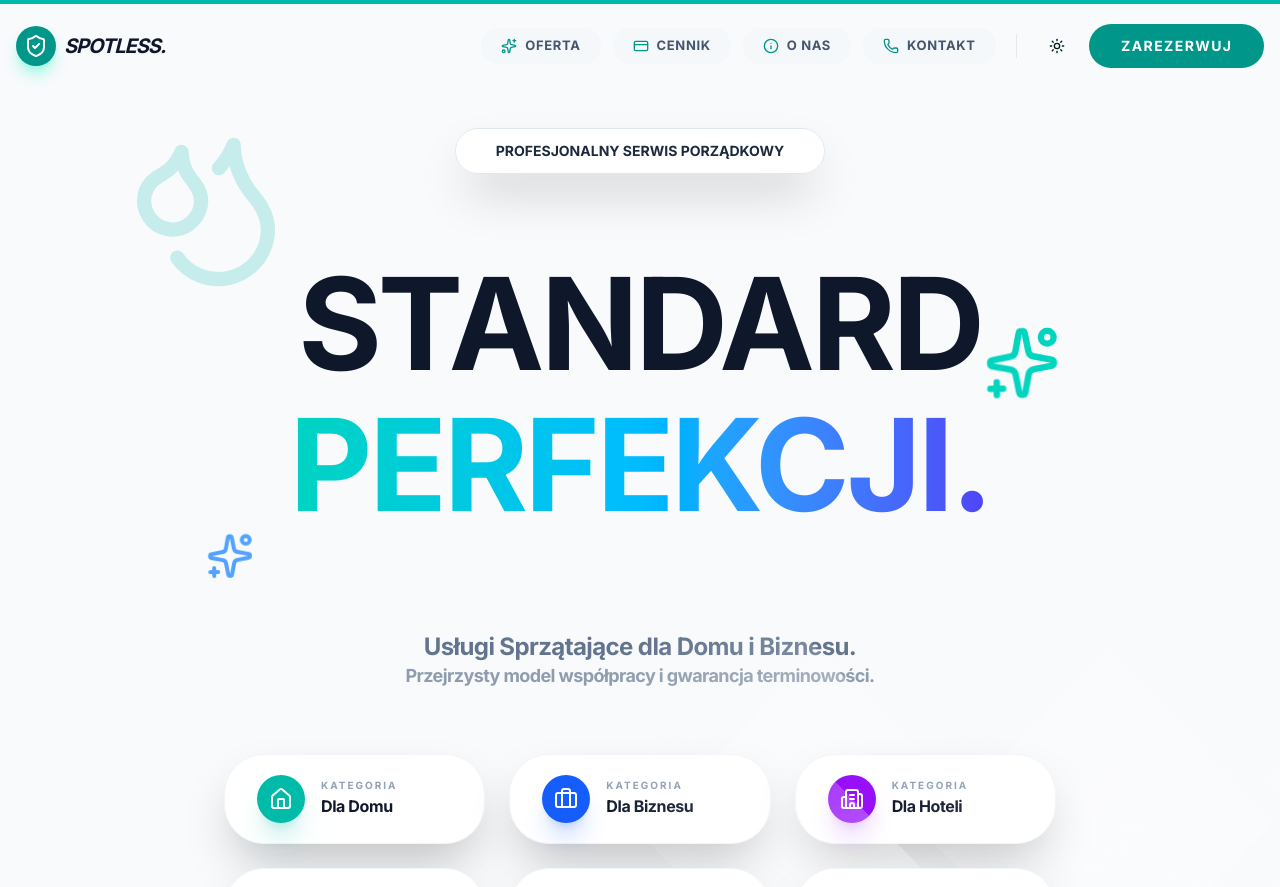
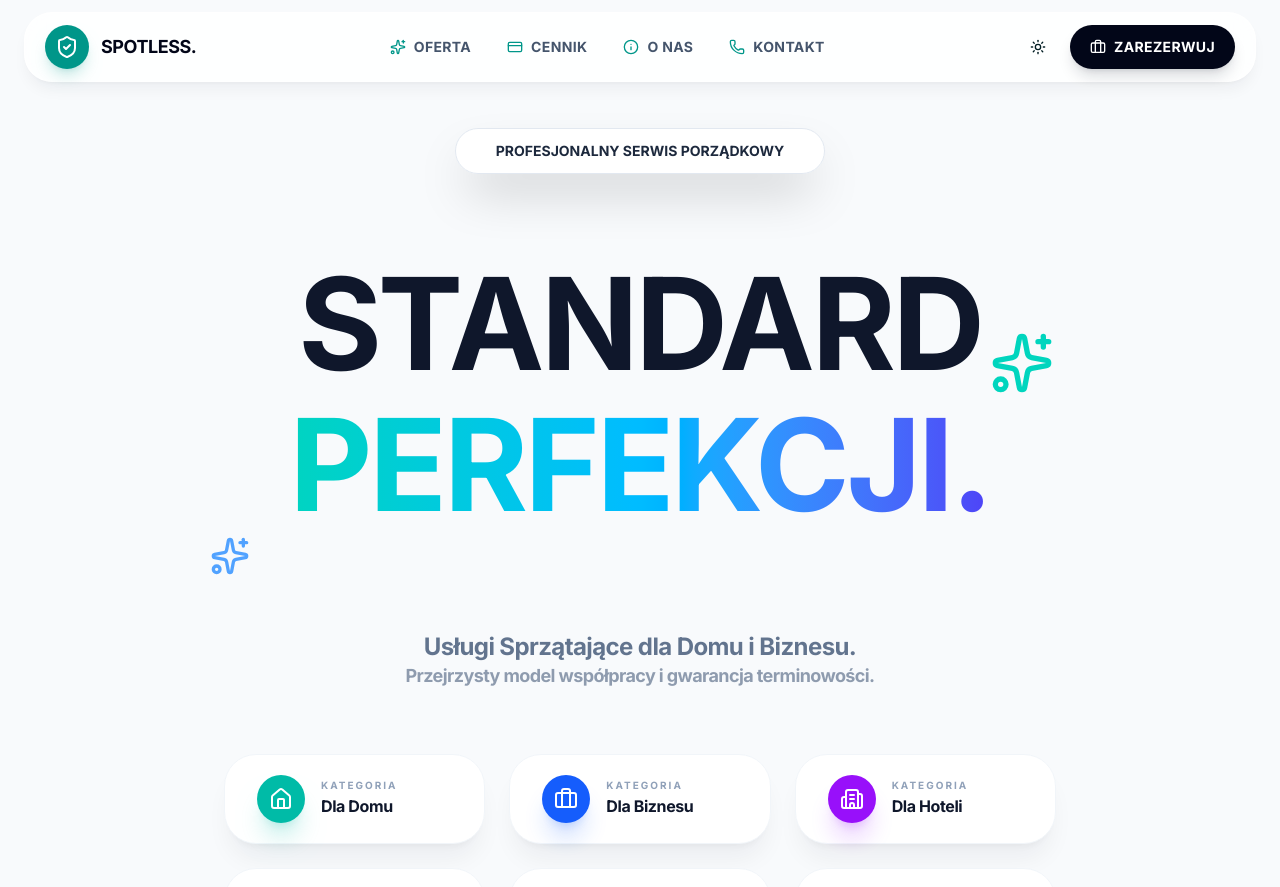
Before and after one commit to bohunek5/spotless-home, a Next.js app: page / in a window 1280 px wide. Shown: the top 887 px of the page. Built offline with nearby package versions, Linux system fonts and the light colour scheme.

Commit message:
Stabilize Spotless Home UI

```diff
--- a/src/app/globals.css
+++ b/src/app/globals.css
@@ -129,7 +129,7 @@
 }
 
 .animate-bubble-pulse {
-  animation: bubble-pulse 2s infinite;
+  animation: none;
 }
 
 @keyframes float {
@@ -147,12 +147,11 @@
 }
 
 .animate-float {
-  animation: float 6s ease-in-out infinite;
+  animation: none;
 }
 
 .animate-float-delayed {
-  animation: float 8s ease-in-out infinite;
-  animation-delay: 2s;
+  animation: none;
 }
 
 @keyframes shine {
@@ -170,17 +169,7 @@
 }
 
 .animate-shine::after {
-  content: "";
-  position: absolute;
-  top: -50%;
-  left: -100%;
-  width: 200%;
-  height: 200%;
-  background: linear-gradient(to right,
-      rgba(255, 255, 255, 0) 0%,
-      rgba(255, 255, 255, 0.3) 50%,
-      rgba(255, 255, 255, 0) 100%);
-  animation: shine 4s infinite linear;
+  display: none;
 }
 
 @keyframes sparkle {
@@ -198,5 +187,16 @@
 }
 
 .animate-sparkle {
-  animation: sparkle 2s infinite;
+  animation: none;
 }
+
+@media (prefers-reduced-motion: reduce) {
+  *,
+  *::before,
+  *::after {
+    animation-duration: 0.001ms !important;
+    animation-iteration-count: 1 !important;
+    scroll-behavior: auto !important;
+    transition-duration: 0.001ms !important;
+  }
+}
--- a/src/app/page.tsx
+++ b/src/app/page.tsx
@@ -2,12 +2,12 @@
 
 import React from "react";
 import Image from "next/image";
-import { motion, useScroll, useSpring } from "framer-motion";
+import { motion } from "framer-motion";
 import {
   Sparkles, Star,
   Calendar,
   Users,
-  Droplets, Heart, Zap,
+  Heart, Zap,
   Leaf, Home, Briefcase, Building2, Waves,
   Ship, Warehouse, ShieldCheck, ClipboardCheck
 } from "lucide-react";
@@ -19,14 +19,6 @@ import { Badge } from "@/components/ui/badge";
 import Link from "next/link";
 
 export default function LandingPage() {
-
-  const { scrollYProgress } = useScroll();
-  const scaleX = useSpring(scrollYProgress, {
-    stiffness: 100,
-    damping: 30,
-    restDelta: 0.001
-  });
-
   const niches = [
     { id: "residential", label: "Dla Domu", icon: Home, bg: "bg-teal-500", shadow: "shadow-teal-500/20", letter: "D" },
     { id: "business", label: "Dla Biznesu", icon: Briefcase, bg: "bg-blue-600", shadow: "shadow-blue-600/20", letter: "B" },
@@ -45,23 +37,20 @@ export default function LandingPage() {
   };
 
   const visualizations = [
+    { title: "Serwis Premium w Domu", img: "/spotless-home/visuals/premium-home-cleaning.png", desc: "Dopracowane wnętrza po profesjonalnym serwisie." },
     { title: "Minimalistyczny Salon", img: "https://images.unsplash.com/photo-1600210492486-724fe5c67fb0?auto=format&fit=crop&q=80&w=800", desc: "Perfekcja w każdym detalu." },
     { title: "Luksusowe Jachty", img: "https://images.unsplash.com/photo-1567899378494-47b22a2ae96a?auto=format&fit=crop&q=80&w=800", desc: "Nieskazitelna czystość na wodzie." },
     { title: "Nowoczesne Biura", img: "https://images.unsplash.com/photo-1497366216548-37526070297c?auto=format&fit=crop&q=80&w=800", desc: "Produktywność w czystym otoczeniu." },
     { title: "Hale Przemysłowe", img: "https://images.unsplash.com/photo-1586528116311-ad8dd3c8310d?auto=format&fit=crop&q=80&w=800", desc: "Zarządzanie czystością na dużą skalę." },
     { title: "Sektor Hotelowy", img: "https://images.unsplash.com/photo-1542314831-068cd1dbfeeb?auto=format&fit=crop&q=80&w=800", desc: "Zgodność ze standardami 5*." },
-    { title: "Prywatne Apartamenty", img: "https://images.unsplash.com/photo-1552321554-5fefe8c9ef14?auto=format&fit=crop&q=80&w=800", desc: "Twoja oaza spokoju i świeżości." }
+    { title: "Prywatne Apartamenty", img: "https://images.unsplash.com/photo-1552321554-5fefe8c9ef14?auto=format&fit=crop&q=80&w=800", desc: "Twoja oaza spokoju i świeżości." },
+    { title: "Recepcje i Lobby", img: "https://images.unsplash.com/photo-1604328698692-f76ea9498e76?auto=format&fit=crop&q=80&w=800", desc: "Pierwsze wrażenie pod pełną kontrolą." },
+    { title: "Detailing Powierzchni", img: "https://images.unsplash.com/photo-1581578731548-c64695cc6952?auto=format&fit=crop&q=80&w=800", desc: "Widoczna różnica na blatach, szkle i podłogach." }
   ];
 
 
   return (
     <div className="min-h-screen bg-slate-50 dark:bg-slate-950 transition-colors duration-500 overflow-x-hidden">
-      {/* Progress Bar */}
-      <motion.div
-        className="fixed top-0 left-0 right-0 h-1 bg-teal-500 origin-left z-[101]"
-        style={{ scaleX }}
-      />
-
       {/* Hero Section */}
       <section className="relative pt-32 pb-20 overflow-hidden">
         {/* Dynamic Background Elements */}
@@ -111,7 +100,7 @@ export default function LandingPage() {
                       <div className="absolute -top-12 left-1/2 -translate-x-1/2 text-[10rem] font-black text-slate-200 dark:text-slate-900/10 select-none pointer-events-none opacity-0 group-hover:opacity-100 transition-all duration-500 -z-10 group-hover:-top-20 hidden md:block">
                         {niche.letter}
                       </div>
-                      <div className={`flex items-center gap-4 px-8 py-5 rounded-[2.5rem] bg-white dark:bg-slate-900 shadow-2xl border border-slate-100 dark:border-slate-800 hover:scale-105 active:scale-95 transition-all duration-300 relative z-10 animate-shine h-full`}>
+                      <div className={`flex items-center gap-4 px-8 py-5 rounded-[2rem] bg-white dark:bg-slate-900 shadow-xl shadow-slate-900/5 border border-slate-100 dark:border-slate-800 hover:border-teal-200 dark:hover:border-teal-700 active:scale-95 transition-all duration-200 relative z-10 h-full`}>
                         <div className={`w-12 h-12 rounded-2xl ${niche.bg} flex items-center justify-center text-white shadow-xl ${niche.shadow} group-hover:rotate-12 transition-transform shrink-0`}>
                           <niche.icon size={24} />
                         </div>
@@ -140,7 +129,7 @@ export default function LandingPage() {
             {/* Extreme Clean Shine over the whole container */}
             <div className="absolute inset-0 bg-gradient-to-tr from-teal-500/5 via-transparent to-purple-500/5 pointer-events-none" />
 
-            <div className="bg-slate-950 dark:bg-black rounded-[3.2rem] p-8 md:p-14 flex flex-col lg:flex-row justify-between items-center gap-10 relative overflow-hidden animate-shine">
+            <div className="bg-slate-950 dark:bg-black rounded-[3.2rem] p-8 md:p-14 flex flex-col lg:flex-row justify-between items-center gap-10 relative overflow-hidden">
 
               {/* Background glow for the bar */}
               <div className="absolute top-0 right-0 w-1/2 h-full bg-teal-500/10 blur-[100px] pointer-events-none" />
@@ -185,29 +174,6 @@ export default function LandingPage() {
           </motion.div>
         </div>
 
-        {/* Floating elements with improved motion */}
-        <motion.div
-          animate={{
-            y: [0, -50, 0],
-            rotate: [0, 15, 0],
-            scale: [1, 1.1, 1]
-          }}
-          transition={{ duration: 10, repeat: Infinity, ease: "easeInOut" }}
-          className="absolute top-40 left-[10%] text-teal-500/20 dark:text-teal-400/10 pointer-events-none"
-        >
-          <Droplets size={160} />
-        </motion.div>
-        <motion.div
-          animate={{
-            y: [0, 60, 0],
-            rotate: [0, -15, 0],
-            scale: [1, 1.2, 1]
-          }}
-          transition={{ duration: 12, repeat: Infinity, ease: "easeInOut", delay: 1 }}
-          className="absolute top-[60%] right-[15%] text-blue-500/20 dark:text-blue-400/10 pointer-events-none"
-        >
-          <Sparkles size={140} />
-        </motion.div>
       </section>
 
 
@@ -229,16 +195,16 @@ export default function LandingPage() {
                 key={i}
                 {...fadeIn}
                 transition={{ delay: i * 0.1 }}
-                className="group relative h-[500px] rounded-[3rem] overflow-hidden cursor-default"
+                className="group relative h-[500px] overflow-hidden rounded-[2rem] bg-slate-200 cursor-default"
               >
                 <Image
                   src={v.img}
                   alt={v.title}
                   fill
-                  className="object-cover transition-all duration-700 group-hover:scale-110"
+                  className="object-cover transition-transform duration-300 group-hover:scale-[1.03]"
                   sizes="(max-width: 768px) 100vw, 400px"
                 />
-                <div className="absolute inset-0 bg-gradient-to-t from-slate-900 via-slate-900/20 to-transparent flex flex-col justify-end p-10 opacity-0 group-hover:opacity-100 transition-opacity duration-500">
+                <div className="absolute inset-0 flex flex-col justify-end bg-gradient-to-t from-slate-950/90 via-slate-900/25 to-transparent p-8 opacity-100">
                   <h3 className="text-2xl font-black text-white mb-2">{v.title}</h3>
                   <p className="text-slate-300 font-medium">{v.desc}</p>
                 </div>
--- a/src/components/Navbar.tsx
+++ b/src/components/Navbar.tsx
@@ -1,33 +1,21 @@
 "use client";
 
-import React, { useState, useEffect } from "react";
-import { motion, AnimatePresence } from "framer-motion";
+import React, { useEffect, useState } from "react";
+import Link from "next/link";
+import { usePathname } from "next/navigation";
 import {
-    ShieldCheck, ChevronDown, Menu, X, Sparkles,
-    Phone, Info, CreditCard
+    Briefcase,
+    ChevronRight,
+    CreditCard,
+    Info,
+    Menu,
+    Phone,
+    ShieldCheck,
+    Sparkles,
+    X,
 } from "lucide-react";
 
-import Link from "next/link";
-import Image from "next/image";
 import { ModeToggle } from "./ModeToggle";
-import { Button } from "./ui/button";
-import { usePathname } from "next/navigation";
-
-export const Navbar = () => {
-    const [isMenuOpen, setIsMenuOpen] = useState(false);
-    const [scrolled, setScrolled] = useState(false);
-    const pathname = usePathname();
-
-    useEffect(() => {
-        const handleScroll = () => setScrolled(window.scrollY > 20);
-        window.addEventListener("scroll", handleScroll);
-        return () => window.removeEventListener("scroll", handleScroll);
-    }, []);
-
-    // Close menu on path change
-    useEffect(() => {
-        if (isMenuOpen) setIsMenuOpen(false);
-    }, [pathname, isMenuOpen]);
 
 const navLinks = [
     { name: "Oferta", href: "/oferta", icon: Sparkles },
@@ -36,131 +24,130 @@ export const Navbar = () => {
     { name: "Kontakt", href: "/kontakt", icon: Phone },
 ];
 
+export const Navbar = () => {
+    const [isMenuOpen, setIsMenuOpen] = useState(false);
+    const [scrolled, setScrolled] = useState(false);
+    const pathname = usePathname();
+
+    useEffect(() => {
+        const handleScroll = () => setScrolled(window.scrollY > 12);
+        handleScroll();
+        window.addEventListener("scroll", handleScroll, { passive: true });
+        return () => window.removeEventListener("scroll", handleScroll);
+    }, []);
+
+    const goToBooking = () => {
+        setIsMenuOpen(false);
+
+        if (pathname === "/") {
+            document.getElementById("booking")?.scrollIntoView({ behavior: "smooth", block: "start" });
+            return;
+        }
+
+        window.location.href = "/#booking";
+    };
+
     return (
-        <>
-            <nav className={`fixed top-0 left-0 right-0 z-[100] transition-all duration-500 ${scrolled ? "bg-white/90 dark:bg-slate-950/90 backdrop-blur-xl border-b border-slate-200 dark:border-slate-800 py-3 shadow-lg shadow-slate-200/20 dark:shadow-none" : "bg-transparent py-6"}`}>
-                <div className="max-w-7xl mx-auto px-4 flex justify-between items-center">
-                    <Link href="/" className="flex items-center gap-2 group transition-transform active:scale-95">
-                        <div className="w-10 h-10 bg-teal-600 rounded-xl flex items-center justify-center shadow-lg shadow-teal-200 dark:shadow-teal-900/20 group-hover:rotate-12 transition-transform">
-                            <ShieldCheck className="text-white w-6 h-6" />
-                        </div>
-                        <span className="text-xl font-black tracking-tighter text-slate-900 dark:text-white uppercase italic">Spotless.</span>
+        <header className="fixed inset-x-0 top-3 z-[100] px-3 md:px-6">
+            <nav
+                className={`mx-auto max-w-7xl rounded-3xl border px-3 py-3 transition-colors duration-200 md:px-5 ${scrolled || isMenuOpen
+                    ? "border-slate-200/80 bg-white/95 shadow-xl shadow-slate-900/10 backdrop-blur-xl dark:border-slate-800 dark:bg-slate-950/95"
+                    : "border-white/70 bg-white/85 shadow-lg shadow-slate-900/5 backdrop-blur-xl dark:border-slate-800/80 dark:bg-slate-950/90"
+                    }`}
+            >
+                <div className="flex items-center justify-between gap-4">
+                    <Link href="/" className="flex min-w-0 items-center gap-3 active:scale-[0.98]">
+                        <span className="flex h-11 w-11 shrink-0 items-center justify-center rounded-2xl bg-teal-600 text-white shadow-lg shadow-teal-600/20">
+                            <ShieldCheck className="h-6 w-6" />
+                        </span>
+                        <span className="truncate text-lg font-black uppercase tracking-tight text-slate-950 dark:text-white">
+                            Spotless.
+                        </span>
                     </Link>
 
-                    <div className="hidden lg:flex items-center gap-3">
-                        {navLinks.map((link) => (
+                    <div className="hidden items-center gap-1 lg:flex">
+                        {navLinks.map((link) => {
+                            const isActive = pathname === link.href;
+
+                            return (
                                 <Link
                                     key={link.name}
                                     href={link.href}
-                                className={`flex items-center gap-2 px-5 py-2 rounded-full font-black text-[13px] uppercase tracking-wider transition-all hover:scale-105 active:scale-95 ${pathname === link.href ? 'bg-teal-600 text-white shadow-lg shadow-teal-500/30' : 'bg-slate-100/50 dark:bg-slate-900/50 text-slate-600 dark:text-slate-400 hover:bg-teal-50 dark:hover:bg-teal-900/30 hover:text-teal-600'}`}
+                                    className={`flex items-center gap-2 rounded-2xl px-4 py-2.5 text-sm font-black uppercase tracking-wide transition-colors ${isActive
+                                        ? "bg-teal-600 text-white"
+                                        : "text-slate-600 hover:bg-slate-100 hover:text-slate-950 dark:text-slate-300 dark:hover:bg-slate-900 dark:hover:text-white"
+                                        }`}
                                 >
-                                <link.icon size={16} className={pathname === link.href ? 'text-teal-200' : 'text-teal-600'} />
+                                    <link.icon className={`h-4 w-4 ${isActive ? "text-teal-100" : "text-teal-600 dark:text-teal-400"}`} />
                                     {link.name}
                                 </Link>
-                        ))}
+                            );
+                        })}
+                    </div>
 
-                        <div className="h-6 w-px bg-slate-200 dark:bg-slate-800 mx-2"></div>
+                    <div className="hidden items-center gap-3 lg:flex">
                         <ModeToggle />
                         <button
-                            className="rounded-full px-8 py-3 font-black shadow-xl shadow-teal-500/20 bg-teal-600 hover:bg-teal-700 text-white transition-all hover:scale-110 active:scale-95 text-sm animate-bubble-pulse uppercase tracking-widest"
-                            onClick={() => {
-                                if (pathname === '/') {
-                                    document.getElementById('booking')?.scrollIntoView({ behavior: 'smooth' });
-                                } else {
-                                    window.location.href = '/#booking';
-                                }
-                            }}
+                            type="button"
+                            onClick={goToBooking}
+                            className="inline-flex h-11 items-center gap-2 rounded-2xl bg-slate-950 px-5 text-sm font-black uppercase tracking-wide text-white shadow-lg shadow-slate-900/15 transition-colors hover:bg-teal-600 dark:bg-white dark:text-slate-950 dark:hover:bg-teal-300"
                         >
+                            <Briefcase className="h-4 w-4" />
                             Zarezerwuj
                         </button>
-
                     </div>
 
-                    <div className="flex items-center gap-4 lg:hidden">
+                    <div className="flex items-center gap-2 lg:hidden">
                         <ModeToggle />
                         <button
-                            className={`w-12 h-12 rounded-2xl flex items-center justify-center transition-all ${isMenuOpen ? 'bg-slate-900 dark:bg-slate-100 text-white dark:text-black' : 'bg-white dark:bg-slate-900 border border-slate-100 dark:border-slate-800'}`}
-                            onClick={() => setIsMenuOpen(!isMenuOpen)}
+                            type="button"
+                            aria-label={isMenuOpen ? "Zamknij menu" : "Otwórz menu"}
+                            aria-expanded={isMenuOpen}
+                            onClick={() => setIsMenuOpen((open) => !open)}
+                            className="flex h-11 w-11 items-center justify-center rounded-2xl border border-slate-200 bg-white text-slate-950 shadow-sm transition-colors hover:bg-slate-100 dark:border-slate-800 dark:bg-slate-900 dark:text-white dark:hover:bg-slate-800"
                         >
-                            {isMenuOpen ? <X size={24} /> : <Menu size={24} />}
+                            {isMenuOpen ? <X className="h-5 w-5" /> : <Menu className="h-5 w-5" />}
                         </button>
                     </div>
                 </div>
-            </nav>
 
-            {/* Modern Full-Screen Mobile Menu */}
-            <AnimatePresence>
                 {isMenuOpen && (
-                    <motion.div
-                        initial={{ opacity: 0, x: "100%" }}
-                        animate={{ opacity: 1, x: 0 }}
-                        exit={{ opacity: 0, x: "100%" }}
-                        transition={{ type: "spring", damping: 25, stiffness: 200 }}
-                        className="fixed inset-0 z-[90] bg-white dark:bg-slate-950 px-6 pt-32 pb-10 flex flex-col lg:hidden"
-                    >
-                        {/* Background elements for mobile menu */}
-                        <div className="absolute top-20 right-[-10%] w-64 h-64 bg-teal-500/10 rounded-full blur-3xl pointer-events-none" />
-                        <div className="absolute bottom-20 left-[-10%] w-80 h-80 bg-blue-500/10 rounded-full blur-3xl pointer-events-none" />
+                    <div className="mt-3 border-t border-slate-100 pt-3 dark:border-slate-800 lg:hidden">
+                        <div className="grid gap-2">
+                            {navLinks.map((link) => {
+                                const isActive = pathname === link.href;
 
-                        <div className="flex-grow space-y-4 overflow-y-auto pr-2 custom-scrollbar">
-                            <p className="text-[10px] font-black uppercase tracking-[0.2em] text-slate-400 mb-6">Nawigacja</p>
-
-                            {navLinks.map((link) => (
+                                return (
                                     <Link
                                         key={link.name}
                                         href={link.href}
-                                    className="flex items-center justify-between group py-4 border-b border-slate-100 dark:border-slate-900"
+                                        onClick={() => setIsMenuOpen(false)}
+                                        className={`flex items-center justify-between rounded-2xl px-4 py-4 transition-colors ${isActive
+                                            ? "bg-teal-600 text-white"
+                                            : "bg-slate-50 text-slate-800 hover:bg-slate-100 dark:bg-slate-900 dark:text-slate-100 dark:hover:bg-slate-800"
+                                            }`}
                                     >
-                                    <div className="flex items-center gap-5">
-                                        <div className={`w-14 h-14 rounded-2xl flex items-center justify-center shadow-xl transition-all group-active:scale-90 ${pathname === link.href ? 'bg-teal-600 text-white shadow-teal-500/20' : 'bg-slate-50 dark:bg-slate-900 text-teal-600 shadow-slate-200/50 dark:shadow-none'}`}>
-                                            <link.icon size={28} />
-                                        </div>
-                                        <div className="flex flex-col">
-                                            <span className={`text-2xl font-black transition-colors ${pathname === link.href ? 'text-teal-600' : 'text-slate-900 dark:text-white'}`}>{link.name}</span>
-                                            <span className="text-[10px] uppercase font-bold text-slate-400 tracking-widest mt-1">Przejdź do sekcji</span>
-                                        </div>
-                                    </div>
-                                    <div className="w-10 h-10 rounded-full bg-slate-50 dark:bg-slate-900 flex items-center justify-center">
-                                        <ChevronDown className="text-slate-400 -rotate-90 w-4 h-4" />
-                                    </div>
+                                        <span className="flex items-center gap-3 font-black">
+                                            <link.icon className={`h-5 w-5 ${isActive ? "text-teal-100" : "text-teal-600 dark:text-teal-400"}`} />
+                                            {link.name}
+                                        </span>
+                                        <ChevronRight className="h-5 w-5 opacity-60" />
                                     </Link>
-                            ))}
+                                );
+                            })}
                         </div>
 
-                        <div className="pt-8 space-y-4">
-                            <div className="bg-slate-50 dark:bg-slate-900/50 p-6 rounded-[2rem] flex items-center gap-4 border border-slate-100 dark:border-slate-800 shadow-inner">
-                                <div className="w-12 h-12 rounded-full overflow-hidden border-2 border-teal-500 relative flex-shrink-0 bubble-pulse">
-                                    <Image
-                                        src="https://i.pravatar.cc/150?img=32"
-                                        alt="Support"
-                                        fill
-                                        className="object-cover"
-                                    />
+                        <button
+                            type="button"
+                            onClick={goToBooking}
+                            className="mt-3 flex h-14 w-full items-center justify-center gap-2 rounded-2xl bg-teal-600 text-sm font-black uppercase tracking-wide text-white shadow-lg shadow-teal-600/20 transition-colors hover:bg-teal-700"
+                        >
+                            <Briefcase className="h-5 w-5" />
+                            Zarezerwuj termin
+                        </button>
                     </div>
-                                <div>
-                                    <p className="text-xs font-bold text-slate-400 uppercase tracking-wider">Potrzebujesz pomocy?</p>
-                                    <p className="font-black text-slate-900 dark:text-white">+48 500 600 700</p>
-                                </div>
-                            </div>
-
-                            <Button
-                                className="w-full h-16 rounded-[2rem] font-black text-xl bg-teal-600 hover:bg-teal-700 text-white border-0 shadow-2xl shadow-teal-500/20 active:scale-95 transition-all"
-                                onClick={() => {
-                                    setIsMenuOpen(false);
-                                    const bookingEl = document.getElementById('booking');
-                                    if (pathname === '/') {
-                                        bookingEl?.scrollIntoView({ behavior: 'smooth' });
-                                    } else {
-                                        window.location.href = '/#booking';
-                                    }
-                                }}
-                            >
-                                Zarezerwuj Teraz
-                            </Button>
-                        </div>
-                    </motion.div>
                 )}
-            </AnimatePresence>
-        </>
+            </nav>
+        </header>
     );
 };
```
Also changed, not shown: src/app/oferta/page.tsx (+16 -32 lines), src/components/BookingWizard.tsx (+9 -10 lines), 1 other file (tests, documents, lock files or other folders). Lines whose indentation alone changed are shown as unchanged.
